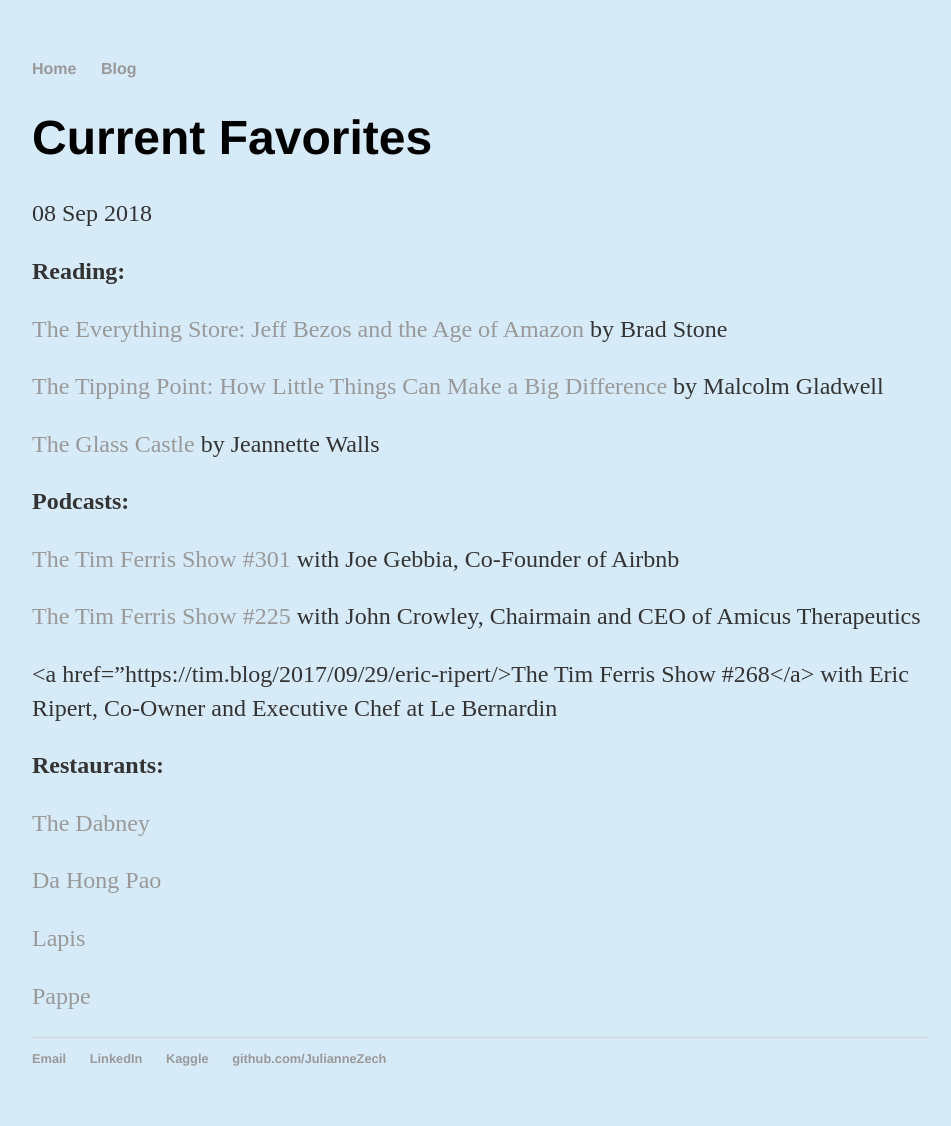
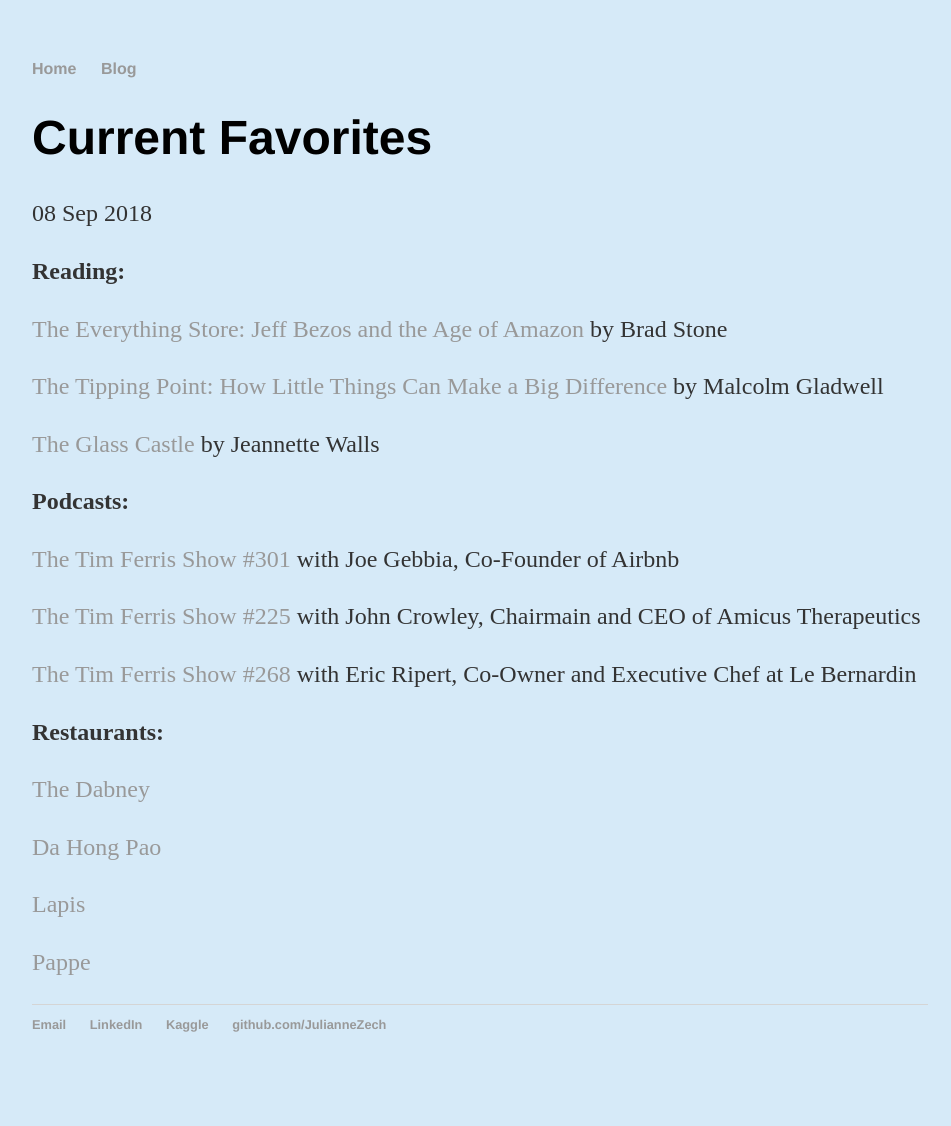
Before and after one commit to JulianneZech/JulianneZech.github.io, a Jekyll site: the page built from _posts/2018-09-08-first-post.md, in a window 1280 px wide. Shown: the whole page, without its empty margins (160-1111 px from the left). Built offline with Jekyll 4.4.1, drawn with Linux system fonts in a browser that asks for light colours; after the commit the page ends 1092 px from its top, so only the background shows below that.

Commit message:
Update 2018-09-08-first-post.md

```diff
--- a/_posts/2018-09-08-first-post.md
+++ b/_posts/2018-09-08-first-post.md
@@ -17,7 +17,7 @@
 
 <a href="https://tim.blog/2018/06/05/the-tim-ferriss-show-transcripts-john-crowley/"> The Tim Ferris Show #225</a> with John Crowley, Chairmain and CEO of Amicus Therapeutics
 
-<a href="https://tim.blog/2017/09/29/eric-ripert/>The Tim Ferris Show #268</a> with Eric Ripert, Co-Owner and Executive Chef at Le Bernardin
+<a href="https://tim.blog/2017/09/29/eric-ripert/">The Tim Ferris Show #268</a> with Eric Ripert, Co-Owner and Executive Chef at Le Bernardin
 
 <b>Restaurants:</b>
 
```
